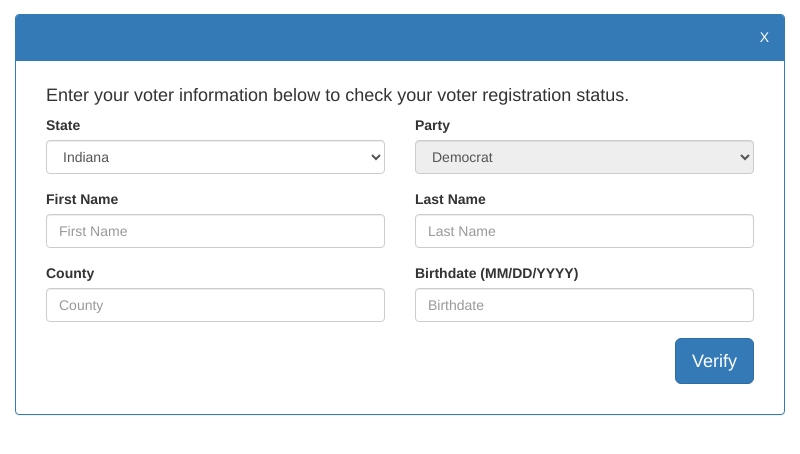
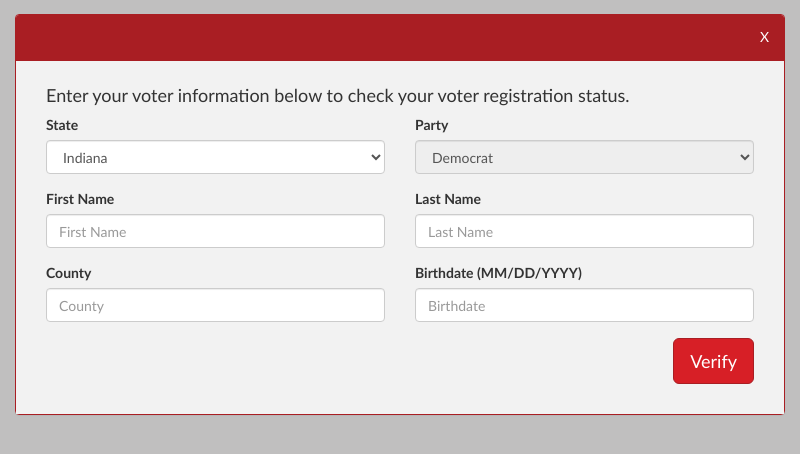
Before and after one commit to Mad-Chemist/voter-registration-check, an Electron app: page app/render/index.html in a window 800 px wide. Drawn offline with nearby package versions, Linux system fonts and the light colour scheme; no server answers; a web font is replaced by a local one.

Commit message:
Added CAVDEF styling

```diff
--- a/app/render/index.html
+++ b/app/render/index.html
@@ -63,6 +63,41 @@
 		pointer-events: none;
 		opacity: 0.75;
 	}
+
+	/*
+	 * CAVDEF colors
+	 */
+
+	@font-face {
+		font-family: 'Nexa';
+		src: url('https://www.cavdef.org/fonts/NexaRegular.eot?') format('eot'), url('https://www.cavdef.org/fonts/NexaRegular.otf') format('opentype');
+	}
+
+	body {
+		background-color: #C0BFBF;
+		font-family: Nexa, Calibri, serif;
+	}
+	.panel-primary {
+	    border-color: #A91E23;
+	}
+
+	.panel-primary > .panel-heading {
+	    background-color: #A91E23;
+	    border-color: #A91E23;
+	}
+
+	.panel-body {
+	    background-color: #F2F2F2;
+	}
+
+	.btn, .btn:hover, .btn:focus {
+	    color:#fff;
+	    background-color: #D71F26;
+	    border-color: #A91E23;
+	}
+	.btn:hover, .btn:focus {
+	    opacity:0.75;
+	}
 	</style>
 </head>
 
```
